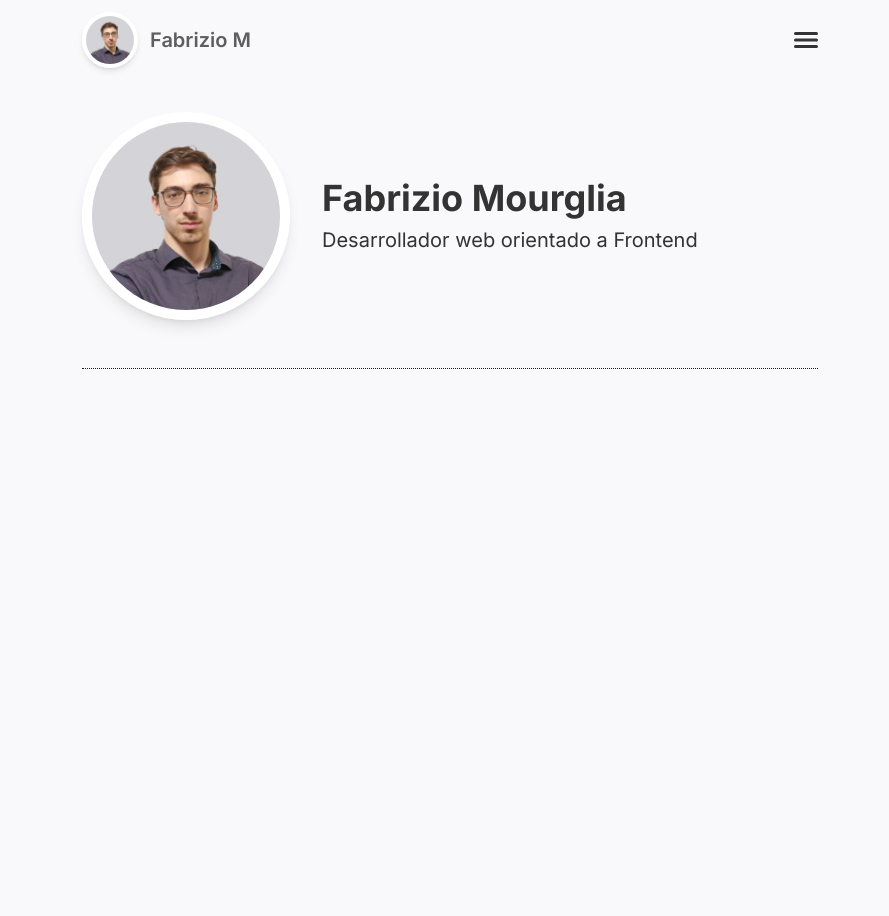
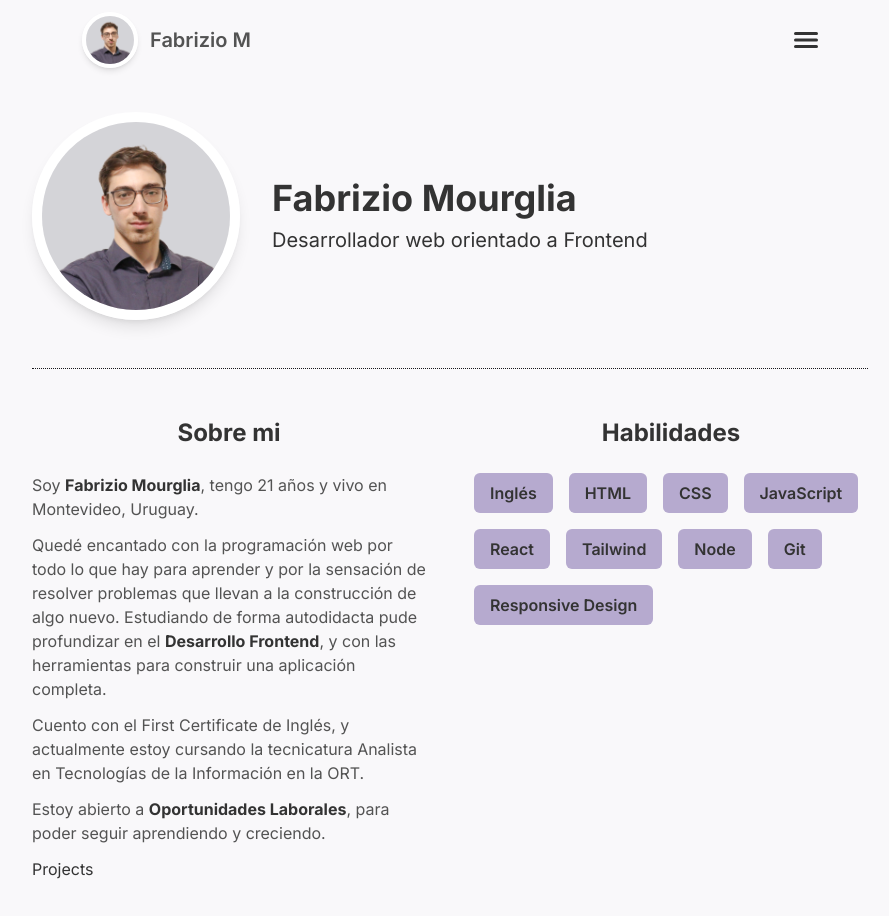
Before and after one commit to fabrizio411/portfolio, a Next.js app: page / in a window 1280 px wide. Shown: the top 916 px of the page, without its empty margins (190-1079 px from the left). Before the commit the page ends 800 px from the top, so only its background shows below. Built offline with nearby package versions, Linux system fonts and the light colour scheme.

Commit message:
about section

```diff
--- a/app/page.tsx
+++ b/app/page.tsx
@@ -1,10 +1,14 @@
+import About from '@/components/sections/About'
 import Personal from '@/components/sections/Personal'
+import Projects from '@/components/sections/Projects'
 import React from 'react'
 
 const HomePage = () => {
   return (
-    <main className='pt-20 m-auto max-w-[800px] w-full px-8'>
+    <main className='py-20 m-auto max-w-[900px] w-full px-8'>
       <Personal />
+      <About />
+      <Projects />
     </main>
   )
 }
--- a/components/header/ThemeChange.tsx
+++ b/components/header/ThemeChange.tsx
@@ -13,7 +13,6 @@ const ThemeChange = ({ className, ...props }: ComponentProps<'div'>) => {
   useEffect(() => {
     const htmlRef = document.querySelector('html')
     if (htmlRef) {
-      console.log('first')
       if (darkTheme) {
         htmlRef.classList.add('dark')
       } else {
--- /dev/null
+++ b/components/sections/About.tsx
@@ -0,0 +1,32 @@
+import { getYearsDelta } from '@/utils/libs'
+
+const About = () => {
+  const birthdate = new Date('11-4-2002')
+  const age = getYearsDelta(birthdate, new Date())
+
+  const skills = ['Inglés', 'HTML', 'CSS', 'JavaScript', 'React', 'Tailwind', 'Node', 'Git', 'Responsive Design']
+  return (
+    <section className='mt-12 flex flex-col gap-12 md:flex-row'>
+      <div className='md:w-1/2'>
+        <h2 className='text-2xl font-bold text-center'>Sobre mi</h2>
+        <div className='mt-6 text-text-2 dark:text-dark-text-2'>
+          <p className='mb-3'>Soy <strong className='text-text-1 dark:text-dark-text-1'>Fabrizio Mourglia</strong>, tengo {age} años y vivo en Montevideo, Uruguay.</p>
+          <p className='mb-3'>Quedé encantado con la programación web por todo lo que hay para aprender y por la sensación de resolver problemas que llevan a la construcción de algo nuevo. Estudiando de forma autodidacta pude profundizar en el <strong className='text-text-1 dark:text-dark-text-1'>Desarrollo Frontend</strong>, y con las herramientas para construir una aplicación completa.</p>
+          <p className='mb-3'>Cuento con el First Certificate de Inglés, y actualmente estoy cursando la tecnicatura Analista en Tecnologías de la Información en la ORT.</p>
+          <p className='mb-3'>Estoy abierto a <strong className='text-text-1 dark:text-dark-text-1'>Oportunidades Laborales</strong>, para poder seguir aprendiendo y creciendo.</p>
+        </div>
+      </div>
+
+      <div className='md:w-1/2'>
+        <h2 className='text-2xl font-bold text-center'>Habilidades</h2>
+        <div className='flex gap-4 flex-wrap mt-6'>
+          {skills.map(skill => (
+            <p key={skill} className='bg-secondary dark:bg-accent font-semibold dark:text-dark-text-1 px-4 py-2 rounded-md'>{skill}</p>
+          ))}
+        </div>
+      </div>
+    </section>
+  )
+}
+
+export default About
--- /dev/null
+++ b/components/sections/Projects.tsx
@@ -0,0 +1,9 @@
+import React from 'react'
+
+const Projects = () => {
+  return (
+    <div>Projects</div>
+  )
+}
+
+export default Projects
--- a/tailwind.config.ts
+++ b/tailwind.config.ts
@@ -15,7 +15,7 @@ const config: Config = {
       colors: {
         'bg': '#F9F8FA',
         'text-1': '#333333',
-        'text-2': '#5e5e5e',
+        'text-2': '#535353',
         'primary': '#7843e9',
         'secondary': '#b6aacf',
         'accent': '#937fbd',
--- /dev/null
+++ b/utils/libs.ts
@@ -0,0 +1,12 @@
+export const getYearsDelta = (date1: Date, date2: Date) => {
+    let delta = date2.getFullYear() - date1.getFullYear();
+
+    if (
+        date2.getMonth() < date1.getMonth() ||
+        (date2.getMonth() === date1.getMonth() && date2.getDate() < date1.getDate())
+    ) {
+        delta--;
+    }
+
+    return delta;
+}
```
